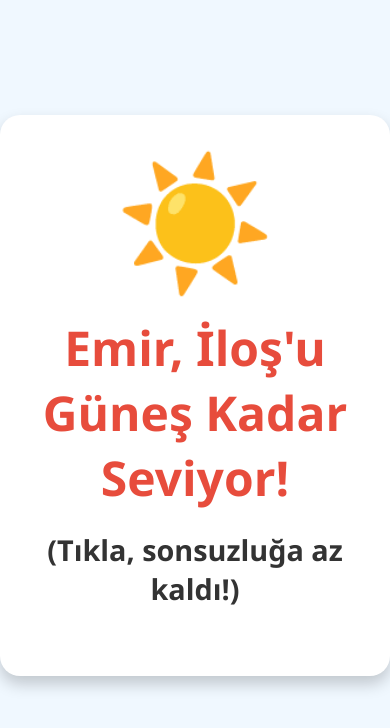
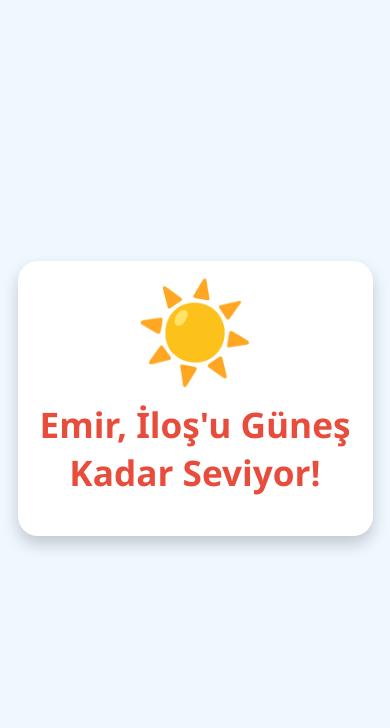
Before and after one commit to emirbsyc/emirilos, a plain HTML site: page gunes.html in a window 390 px wide. Drawn offline with Linux system fonts and the light colour scheme.

Commit message:
Update gunes.html

```diff
--- a/gunes.html
+++ b/gunes.html
@@ -5,17 +5,18 @@
     <meta name="viewport" content="width=device-width, initial-scale=1.0">
     <title>Emir, İloş'u Güneş Kadar Seviyor</title>
     <style>
-        /* CSS kodu ay.html ile aynı */
         body {
             font-family: 'Segoe UI', Tahoma, Geneva, Verdana, sans-serif;
             display: flex;
-            flex-direction: column;
+                flex-direction: column;
             justify-content: center;
             align-items: center;
             min-height: 100vh;
             margin: 0;
             background-color: #f0f8ff;
             color: #333;
+            padding: 20px;
+            box-sizing: border-box;
         }
         .container {
             cursor: pointer;
@@ -27,6 +28,8 @@
             transition: transform 0.3s ease-in-out;
             text-decoration: none;
             color: inherit;
+            max-width: 90%;
+            width: 500px;
         }
         .container:hover {
             transform: scale(1.05);
@@ -35,15 +38,12 @@
             color: #e74c3c;
             font-size: 3em;
             margin-bottom: 20px;
+            word-break: break-word;
         }
         .emoji {
             font-size: 8em;
             line-height: 1;
-        }
-        p {
-            font-size: 1.8em;
-            font-weight: bold;
-            margin-top: 10px;
+            margin-bottom: 10px;
         }
         .message {
             color: #ff0000;
@@ -51,9 +51,25 @@
             margin-top: 20px;
             opacity: 0;
             transition: opacity 0.5s ease-in-out;
+            text-align: center;
         }
         .message.show {
             opacity: 1;
+        }
+        /* Mobil Cihazlar İçin Medya Sorgusu */
+        @media (max-width: 600px) {
+            .container {
+                padding: 20px;
+            }
+            h1 {
+                font-size: 2.2em;
+            }
+            .emoji {
+                font-size: 6em;
+            }
+            .message {
+                font-size: 1.2em;
+            }
         }
     </style>
 </head>
@@ -61,7 +77,6 @@
     <div class="container" onclick="showErrorMessage('evren.html')">
         <span class="emoji">☀️</span>
         <h1>Emir, İloş'u Güneş Kadar Seviyor!</h1>
-        <p>(Tıkla, sonsuzluğa az kaldı!)</p>
     </div>
     <div id="errorMessage" class="message">Yanlış! Ama yaklaştın...</div>
 
```
